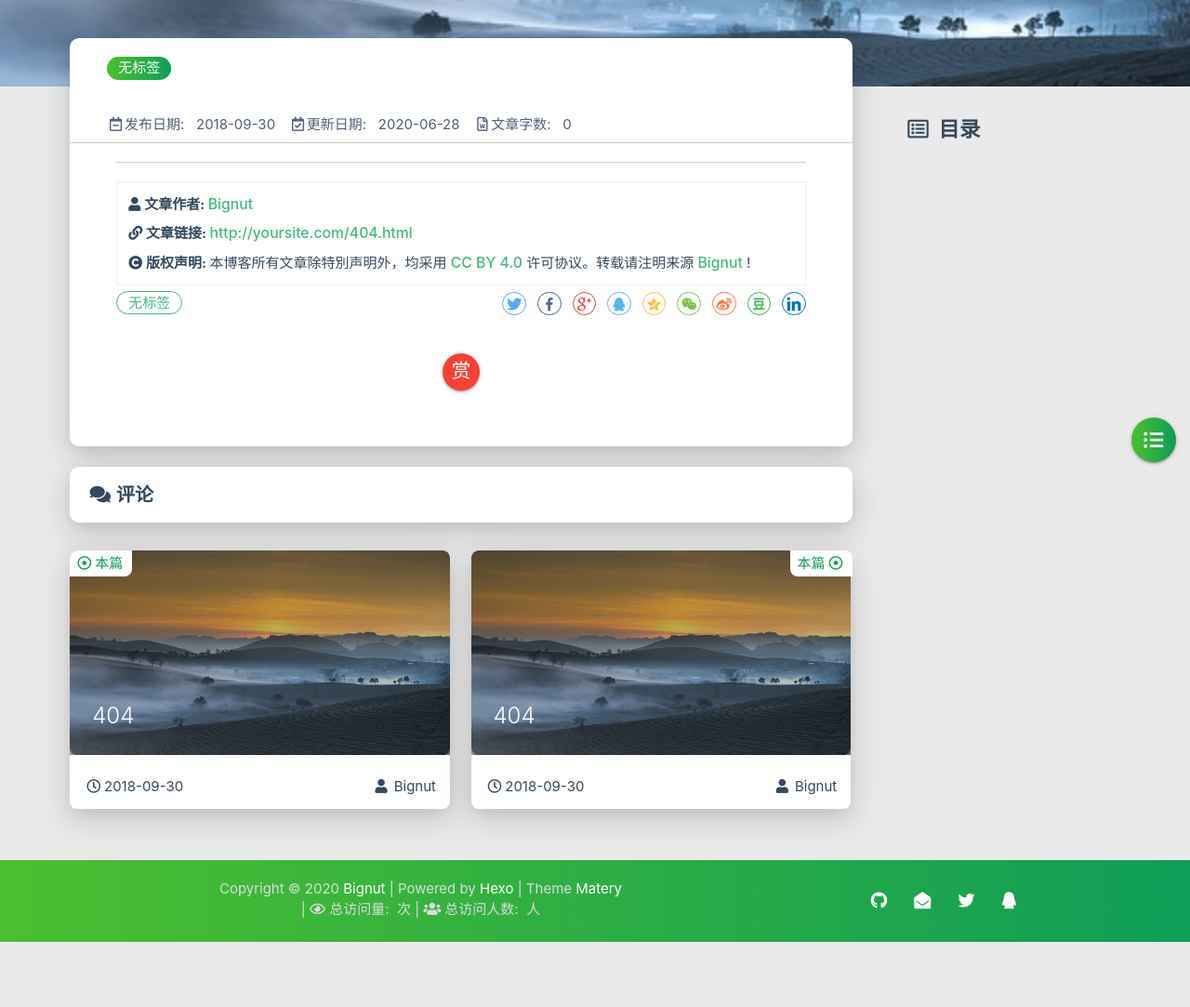
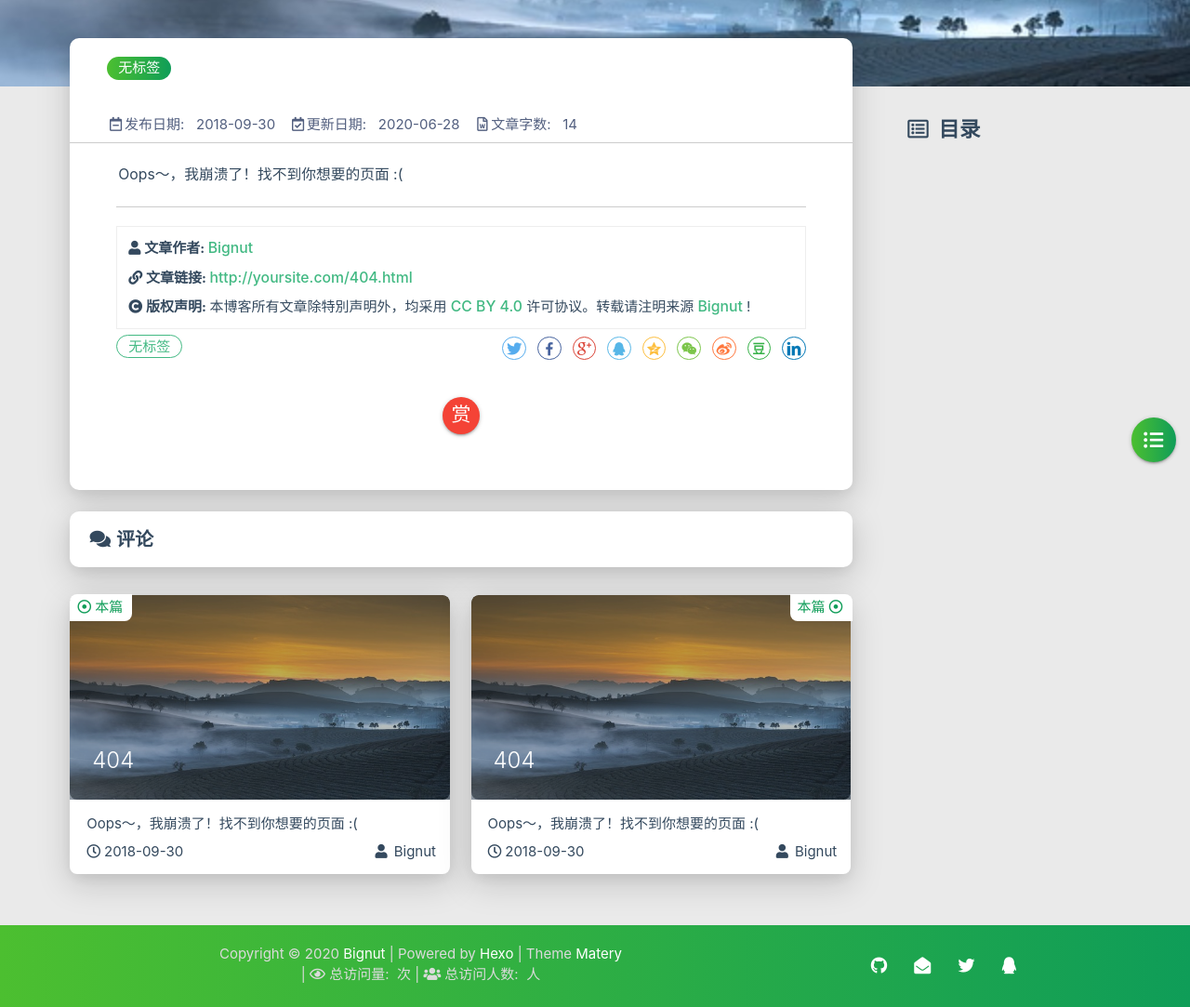
Before and after one commit to Bigonenut/Bigonenut.github.io, a plain HTML site: page 404.html in a window 1280 px wide. Shown: the part 227-1310 px from the top of the page at 93% size. Before the commit the page ends 1240 px from the top, so only its background shows below. Drawn offline with Linux system fonts and the light colour scheme; some packages are replaced by stand-ins of ours; a script that the page names is missing.

Commit message:
Site updated: 2020-06-28 19:24:16

```diff
--- a/404.html
+++ b/404.html
@@ -456,7 +456,7 @@
 
                 <div class="info-break-policy">
                     <i class="far fa-file-word fa-fw"></i>文章字数:&nbsp;&nbsp;
-                    0
+                    14
                 </div>
 
 
@@ -468,6 +468,7 @@
         <hr class="clearfix">
         <div class="card-content article-card-content">
             <div id="articleContent">
+                <p>Oops～，我崩溃了！找不到你想要的页面 :(</p>
 
             </div>
             <hr/>
@@ -759,6 +760,7 @@
                 <div class="card-content article-content">
                     <div class="summary block-with-text">
 
+                            Oops～，我崩溃了！找不到你想要的页面 :(
 
 
                     </div>
@@ -797,6 +799,7 @@
                 <div class="card-content article-content">
                     <div class="summary block-with-text">
 
+                            Oops～，我崩溃了！找不到你想要的页面 :(
 
 
                     </div>
```
